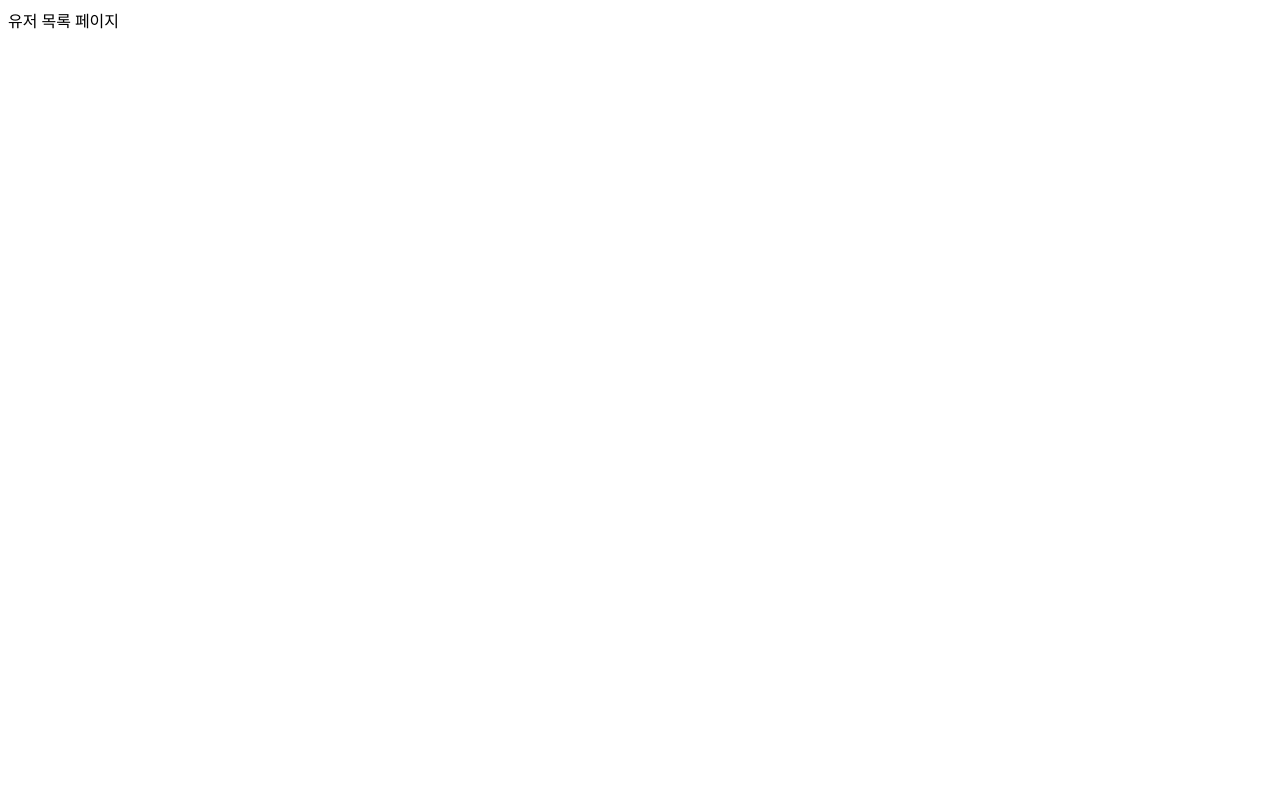
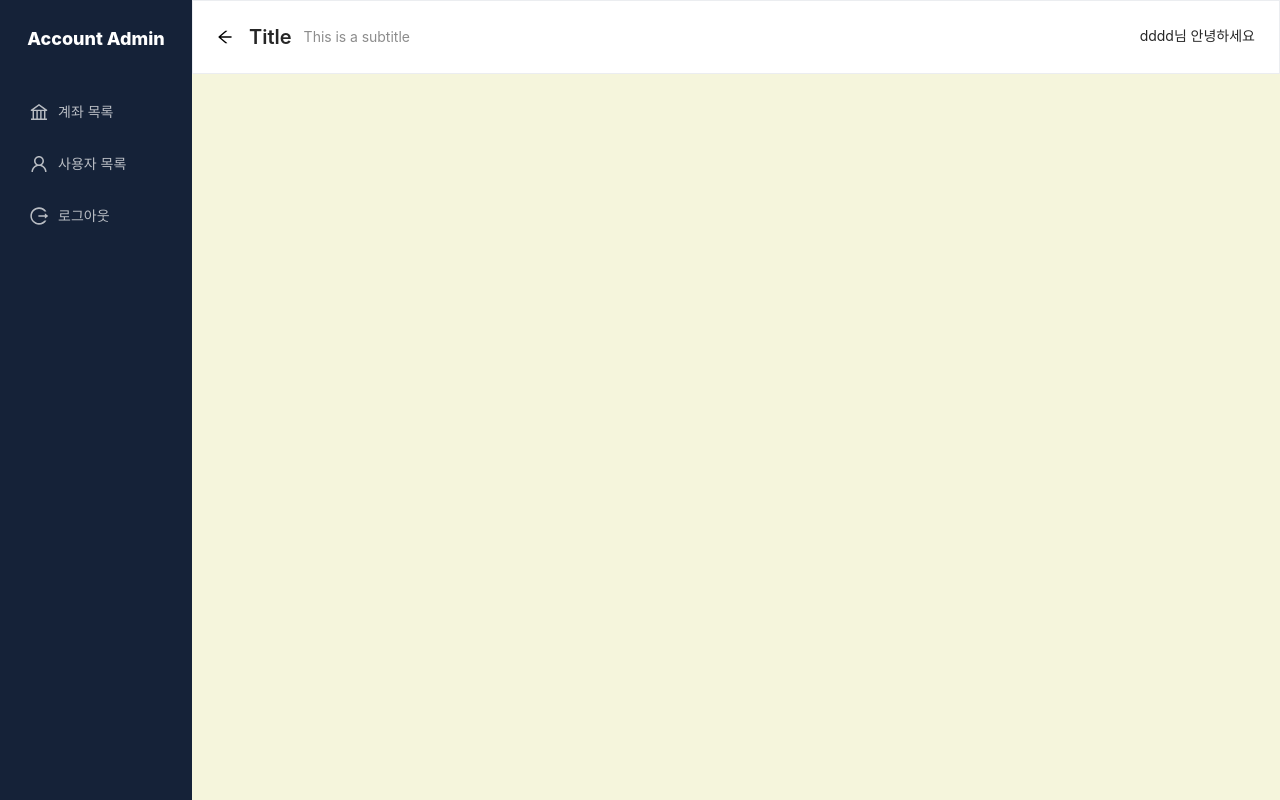
Before and after one commit to wanted-pre-onboarding-4/pre-onboarding-assignment-week-4-1-team-4, a React (Create React App) app in the folder client/: page /users in a window 1280 px wide. Built offline with nearby package versions, Linux system fonts and the light colour scheme.

Commit message:
feat: styled-component, ant design 설치 레이아웃을 위한 설치

```diff
--- a/client/package.json
+++ b/client/package.json
@@ -6,11 +6,14 @@
     "@testing-library/jest-dom": "^5.16.5",
     "@testing-library/react": "^13.4.0",
     "@testing-library/user-event": "^13.5.0",
+    "antd": "^4.23.2",
     "axios": "^0.27.2",
     "react": "^18.2.0",
     "react-dom": "^18.2.0",
     "react-router-dom": "^6.4.0",
     "react-scripts": "5.0.1",
+    "styled-components": "^5.3.5",
+    "styled-reset": "^4.4.2",
     "web-vitals": "^2.1.4"
   },
   "scripts": {
@@ -38,6 +41,7 @@
     ]
   },
   "devDependencies": {
+    "@types/styled-components": "^5.1.26",
     "husky": "^8.0.1"
   }
 }
--- a/client/src/App.js
+++ b/client/src/App.js
@@ -1,18 +1,25 @@
 import { BrowserRouter as Router, Routes, Route } from 'react-router-dom';
-
+import GlobalStyle from './styles/global-styles';
+import { ThemeProvider } from 'styled-components';
+import theme from './styles/theme';
+import Login from './pages/login/Login';
+import Users from './pages/users/Users';
 function App() {
   return (
+    <ThemeProvider theme={theme}>
       <Router>
+        <GlobalStyle />
         <Routes>
           <Route path="/" element={<div>홈</div>} />
-        <Route path="/login" element={<div>로그인 페이지</div>} />
-        <Route path="/users" element={<div>유저 목록 페이지</div>} />
+          <Route path="/login" element={<Login />} />
+          <Route path="/users" element={<Users />} />
           <Route path="/users/:user_id" element={<div>유저 상세 페이지</div>} />
           <Route path="/accounts" element={<div>계좌 목록 페이지</div>} />
           <Route path="/accounts/:account_id" element={<div>계좌 상세 페이지</div>} />
           <Route path="*" element={<div>404페이지</div>} />
         </Routes>
       </Router>
+    </ThemeProvider>
   );
 }
 
--- /dev/null
+++ b/client/src/components/Header.jsx
@@ -0,0 +1,24 @@
+import React from 'react';
+import { PageHeader } from 'antd';
+import 'antd/dist/antd.css';
+import styled from 'styled-components';
+const Header = () => {
+  return (
+    <PageHeader
+      className="site-page-header"
+      style={{ width: '85vw', border: '1px solid rgb(235, 237, 240)' }}
+      ghost={false}
+      onBack={() => window.history.back()}
+      title="Title"
+      subTitle="This is a subtitle"
+      extra={[<UserName>dddd님 안녕하세요</UserName>]}
+    ></PageHeader>
+  );
+};
+
+const UserName = styled.div`
+  width: 100%;
+  margin-top: 4px;
+  text-align: right;
+`;
+export default Header;
--- /dev/null
+++ b/client/src/components/Sider.jsx
@@ -0,0 +1,70 @@
+import React from 'react';
+import styled from 'styled-components';
+import { BankOutlined, UserOutlined, LogoutOutlined } from '@ant-design/icons';
+const Sider = () => {
+  return (
+    <Wrap>
+      <Title>Account Admin</Title>
+      <Menus>
+        <Menu>
+          <MenuIcon>
+            <BankOutlined style={{ fontSize: '18px', color: 'white' }}></BankOutlined>
+          </MenuIcon>
+          <MenuText>계좌 목록</MenuText>
+        </Menu>
+        <Menu>
+          <MenuIcon>
+            <UserOutlined style={{ fontSize: '18px', color: 'white' }}></UserOutlined>
+          </MenuIcon>
+          <MenuText>사용자 목록</MenuText>
+        </Menu>
+        <Menu>
+          <MenuIcon>
+            <LogoutOutlined style={{ fontSize: '18px', color: 'white' }}></LogoutOutlined>
+          </MenuIcon>
+          <MenuText>로그아웃</MenuText>
+        </Menu>
+      </Menus>
+    </Wrap>
+  );
+};
+const Wrap = styled.div`
+  width: 15vw;
+  height: 100vh;
+  padding: 30px 10px;
+  background-color: #152238;
+`;
+const Menus = styled.ul`
+  width: 100%;
+`;
+
+const Title = styled.h3`
+  margin-bottom: 40px;
+  text-align: center;
+  font-size: 18px;
+  font-weight: 800;
+  color: white;
+`;
+const Menu = styled.li`
+  display: flex;
+  padding-left: 20px;
+  margin-bottom: 4px;
+  align-items: center;
+  height: 48px;
+  font-size: 14px;
+  cursor: pointer;
+  background-color: #152238;
+  opacity: 0.7;
+  transition: all 0.3s;
+  &:hover {
+    opacity: 1;
+  }
+`;
+const MenuText = styled.p`
+  color: white;
+`;
+const MenuIcon = styled.div`
+  margin-right: 10px;
+`;
+
+export default Sider;
--- /dev/null
+++ b/client/src/pages/login/Login.jsx
@@ -0,0 +1,9 @@
+import React from 'react';
+import styled from 'styled-components';
+const Login = () => {
+  return <Wrap></Wrap>;
+};
+const Wrap = styled.div`
+  background-color: #fafafa;
+`;
+export default Login;
--- /dev/null
+++ b/client/src/pages/users/Users.jsx
@@ -0,0 +1,22 @@
+import React from 'react';
+import styled from 'styled-components';
+import Header from '../../components/Header';
+import Sider from '../../components/Sider';
+
+const Users = () => {
+  return (
+    <Wrap>
+      <Sider />
+      <UserWrap>
+        <Header />
+      </UserWrap>
+    </Wrap>
+  );
+};
+
+const Wrap = styled.div`
+  display: flex;
+  background-color: beige;
+`;
+const UserWrap = styled.div``;
+export default Users;
--- /dev/null
+++ b/client/src/styles/global-styles.js
@@ -0,0 +1,17 @@
+import { createGlobalStyle } from 'styled-components';
+import reset from 'styled-reset';
+
+const GlobalStyle = createGlobalStyle`
+  ${reset}
+
+  * {
+    box-sizing: border-box;
+    font-family: Pretendard, -apple-system, BlinkMacSystemFont, system-ui,
+          Roboto, 'Helvetica Neue', 'Segoe UI', 'Apple SD Gothic Neo',
+          'Noto Sans KR', 'Malgun Gothic', 'Apple Color Emoji', 'Segoe UI Emoji',
+          'Segoe UI Symbol', sans-serif !important;
+  }
+
+`;
+
+export default GlobalStyle;
--- /dev/null
+++ b/client/src/styles/theme.js
@@ -0,0 +1,20 @@
+const theme = {
+  black: '#000000',
+  white: '#FFFFFF',
+  deepGrey: '#3B3B3B',
+  background: '#FAFAFC',
+  defaultText: '#101010',
+  keyColor: '#3B55E6',
+  lightBlue: '#2542E6',
+  bordeRadius: '6px',
+  highModalShdow: 'rgba(149, 157, 165, 0.2) 0px 8px 24px;;',
+  lowModalShadow: 'rgba(99, 99, 99, 0.2) 0px 2px 8px 0px;',
+
+  flexMixin: (align = 'center', justify = 'center') => `
+    display:flex;
+    align-items:${align};
+    justify-content:${justify};
+    `,
+};
+
+export default theme;
```
Also changed, not shown: client/src/components/Footer.jsx (added), 2 other files (tests, documents, lock files or other folders). Lines whose indentation alone changed are shown as unchanged.
